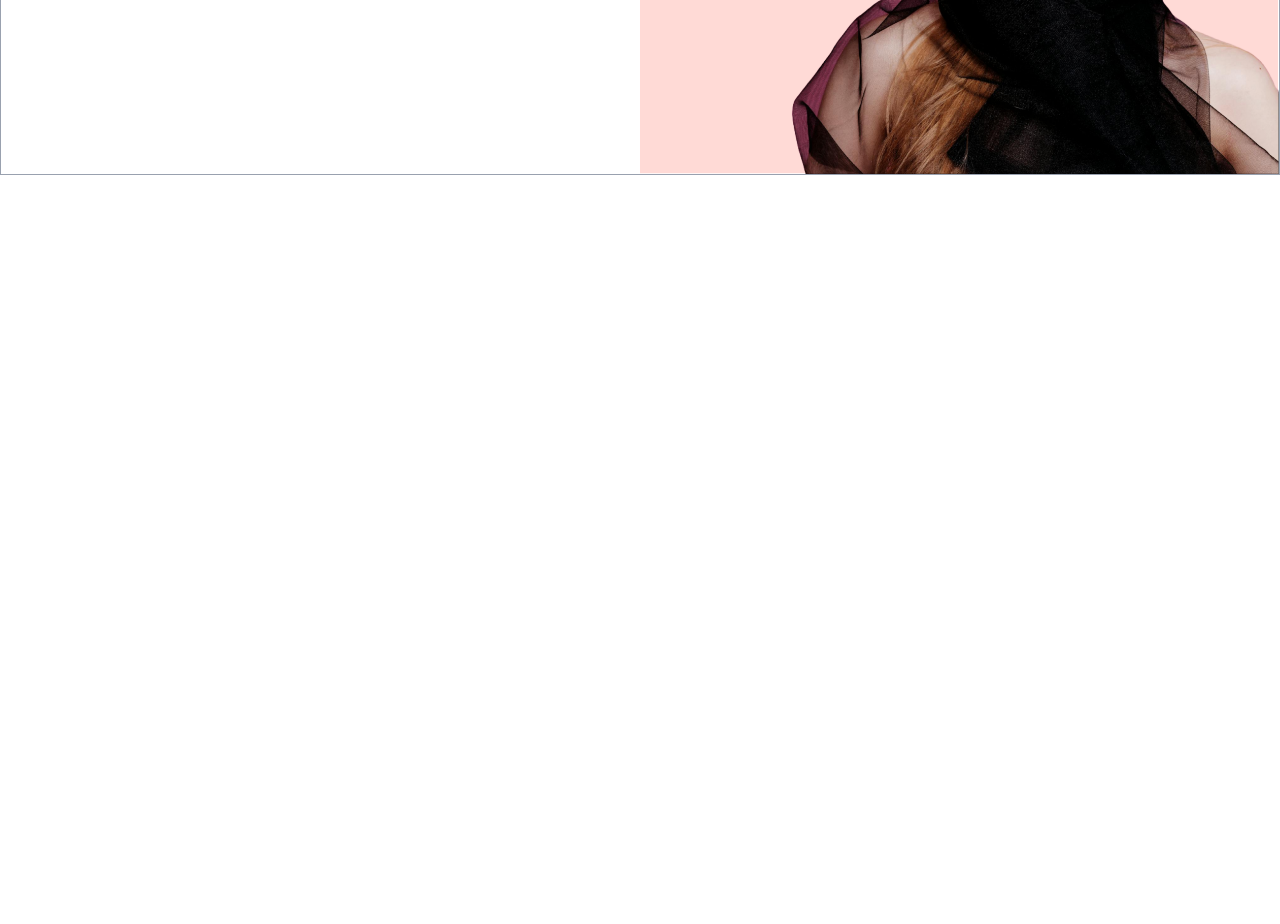
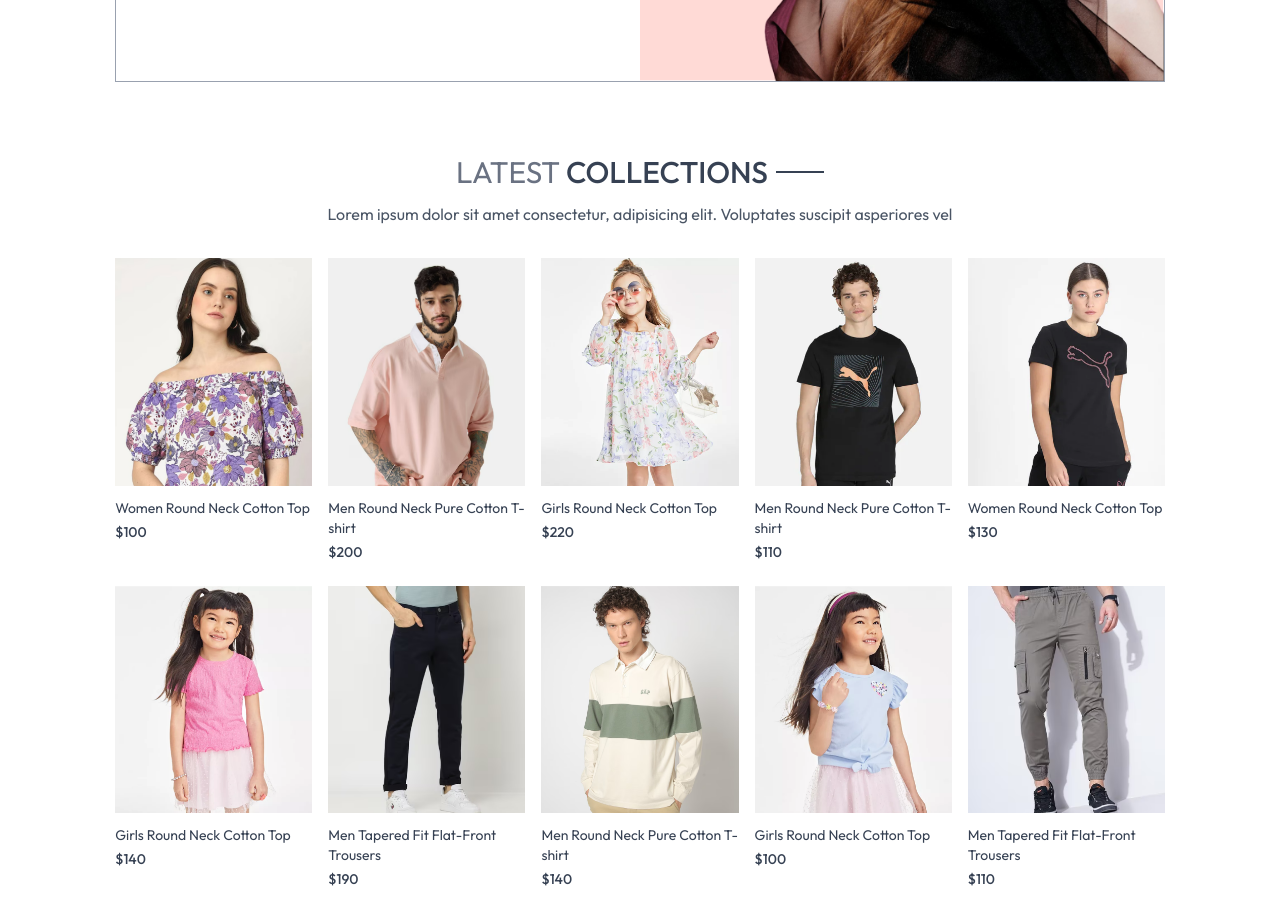
Before and after one commit to harrySentinel/NexShop, a React (Vite) app: page / in a window 1280 px wide. Shown: the part 420-1344 px from the top of the page. Before the commit the page ends 800 px from the top, so only its background shows below. Built offline with nearby package versions, Linux system fonts and the light colour scheme.

Commit message:
productItems on homepage done

```diff
--- a/src/App.jsx
+++ b/src/App.jsx
@@ -14,7 +14,7 @@ import './index.css';
 
 const App = () => {
   return (
-    <div classname = 'px-4 sm:px-[5vw] md:px-[7vw] lg:px-[9vw]'>
+    <div className = 'px-4 sm:px-[5vw] md:px-[7vw] lg:px-[9vw]'>
 
    <Navbar />
 
--- /dev/null
+++ b/src/components/LatestCollection.jsx
@@ -0,0 +1,37 @@
+import React, { useContext, useEffect, useState } from 'react'
+import { ShopContext } from '../context/ShopContext';
+import Title from './Title';
+import ProductItem from './ProductItem';
+
+const LatestCollection = () => {
+
+  const { products } = useContext(ShopContext);
+  const [latestProducts, setLatestProducts] = useState([]);
+
+  useEffect(()=>{
+    setLatestProducts(products.slice(0,10));
+  },[])
+
+
+  return (
+    <div className='my-10'>
+        <div className='text-center py-8 text-3xl'>
+          <Title text1={'LATEST'} text2={'COLLECTIONS'} />
+        <p className='w-3/4 m-auto text-xs sm:text-sm md:text-base text-gray-600'>
+       Lorem ipsum dolor sit amet consectetur, adipisicing elit. Voluptates suscipit asperiores vel
+        </p>
+        </div>
+
+        {/* Rendering Products */}
+        <div className='grid grid-cols-2 sm:grid-cols-3 md:grid-cols-4 lg:grid-cols-5 gap-4 gap-y-6'>
+        {
+            latestProducts.map((item, index)=>(
+                <ProductItem key={index} id={item._id} image={item.image} name={item.name} price={item.price}/>
+            ))
+        }
+        </div>
+    </div>
+  )
+}
+
+export default LatestCollection;
--- /dev/null
+++ b/src/components/ProductItem.jsx
@@ -0,0 +1,20 @@
+import React, {useContext} from 'react'
+import {ShopContext} from '../context/ShopContext'
+import {Link} from 'react-router-dom'
+
+const ProductItem = ({id, image, name, price}) => {
+
+    const {currency} = useContext(ShopContext);
+
+  return (
+   <Link className='text-gray-700 cursor-pointer' to={`/product/${id}`}>
+   <div className='overflow-hidden'>
+    <img className='hover:scale-110 transition ease-in-out' src={image[0]} alt="" />
+    </div>
+    <p className='pt-3 pb-1 text-sm'>{name}</p>
+    <p className='text-sm font-medium'>{currency}{price}</p>
+   </Link>
+  )
+}
+
+export default ProductItem
--- /dev/null
+++ b/src/components/Title.jsx
@@ -0,0 +1,12 @@
+import React from 'react'
+
+const Title = ({text1,text2}) => {
+  return (
+    <div className='inline-flex gap-2 items-center mb-3'>
+       <p className='text-gray-500'>{text1} <span className='text-gray-700 font-medium'>{text2}</span></p>
+       <p className='w-8 sm:w-12 h-[1px] sm:h-[2px] bg-gray-700'></p>
+    </div>
+  )
+}
+
+export default Title
--- /dev/null
+++ b/src/context/ShopContext.jsx
@@ -0,0 +1,21 @@
+import {createContext} from "react";
+import { products } from "../assets/assets";
+
+export const ShopContext = createContext();
+
+const ShopContextProvider = (props) => {
+
+    const currency = '$';
+    const delivery_charge = 10;
+
+    const value = {
+        products, currency, delivery_charge
+    }
+
+    return (
+        <ShopContext.Provider value={value}>
+            {props.children}
+        </ShopContext.Provider>
+    )
+}
+export default ShopContextProvider;
--- a/src/main.jsx
+++ b/src/main.jsx
@@ -2,10 +2,14 @@ import { createRoot } from 'react-dom/client'
 import './index.css'
 import App from './App';
 import { BrowserRouter } from 'react-router-dom'
+import ShopContextProvider from './context/ShopContext';
 
 
 createRoot(document.getElementById('root')).render(
+
   <BrowserRouter>
-    <App />
+  <ShopContextProvider>
+   <App />
+  </ShopContextProvider>
   </BrowserRouter>,
 )
--- a/src/pages/Home.jsx
+++ b/src/pages/Home.jsx
@@ -1,12 +1,13 @@
 import React from 'react'
 import Hero from '../components/Hero'
+import LatestCollection from '../components/LatestCollection'
 
 const Home = () => {
   return (
     <div>
 
       <Hero/>
-
+      <LatestCollection />
     </div>
   )
 }
```
